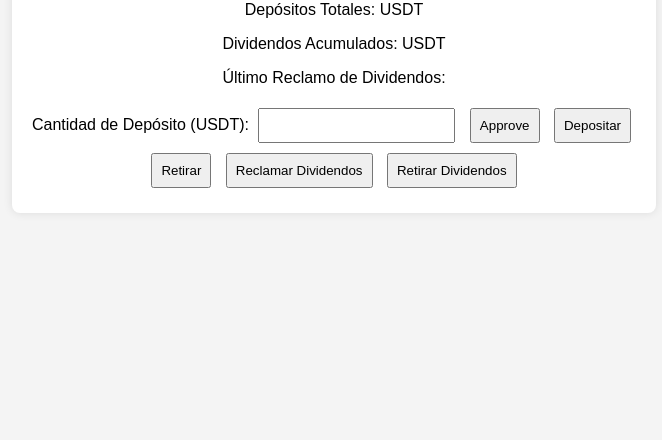
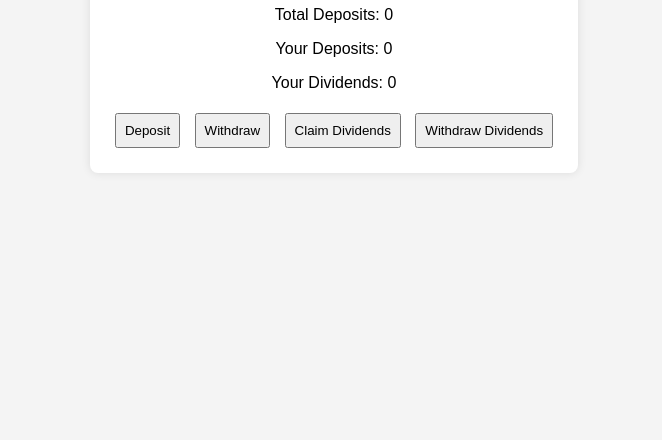
Before and after one commit to Rubtururu/prueba-bank1, a plain HTML site: page index.html in a window 1280 px wide. Shown: the part 360-800 px from the top of the page, without its empty margins (306-968 px from the left). Drawn offline with Linux system fonts and the light colour scheme.

Commit message:
Update index.html

```diff
--- a/index.html
+++ b/index.html
@@ -3,31 +3,21 @@
 <head>
     <meta charset="UTF-8">
     <meta name="viewport" content="width=device-width, initial-scale=1.0">
+    <link rel="stylesheet" href="styles.css">
     <title>BancoUSDT Interfaz</title>
-    <link rel="stylesheet" href="styles.css">
-    <script src="https://cdn.jsdelivr.net/npm/web3@1.3.6/dist/web3.min.js"></script>
 </head>
 <body>
     <div class="container">
-        <h1>BancoUSDT Interfaz</h1>
-        <div>
-            <p>Usuario: <span id="userAddress"></span></p>
-            <p>Depósitos Totales: <span id="totalDeposits"></span> USDT</p>
-            <p>Dividendos Acumulados: <span id="userDividends"></span> USDT</p>
-            <p>Último Reclamo de Dividendos: <span id="lastDividendClaim"></span></p>
-        </div>
-        <div>
-            <label for="depositAmount">Cantidad de Depósito (USDT): </label>
-            <input type="number" id="depositAmount" min="0" step="0.01">
-            <button onclick="approve()">Approve</button>
-            <button onclick="deposit()">Depositar</button>
-        </div>
-        <div>
-            <button onclick="withdraw()">Retirar</button>
-            <button onclick="claimDividends()">Reclamar Dividendos</button>
-            <button onclick="withdrawDividends()">Retirar Dividendos</button>
-        </div>
+        <h1>BancoUSDT</h1>
+        <p>Total Deposits: <span id="totalDeposits">0</span></p>
+        <p>Your Deposits: <span id="userDeposits">0</span></p>
+        <p>Your Dividends: <span id="userDividends">0</span></p>
+        <button onclick="deposit()">Deposit</button>
+        <button onclick="withdraw()">Withdraw</button>
+        <button onclick="claimDividends()">Claim Dividends</button>
+        <button onclick="withdrawDividends()">Withdraw Dividends</button>
     </div>
+
     <script src="script.js"></script>
 </body>
 </html>
```
